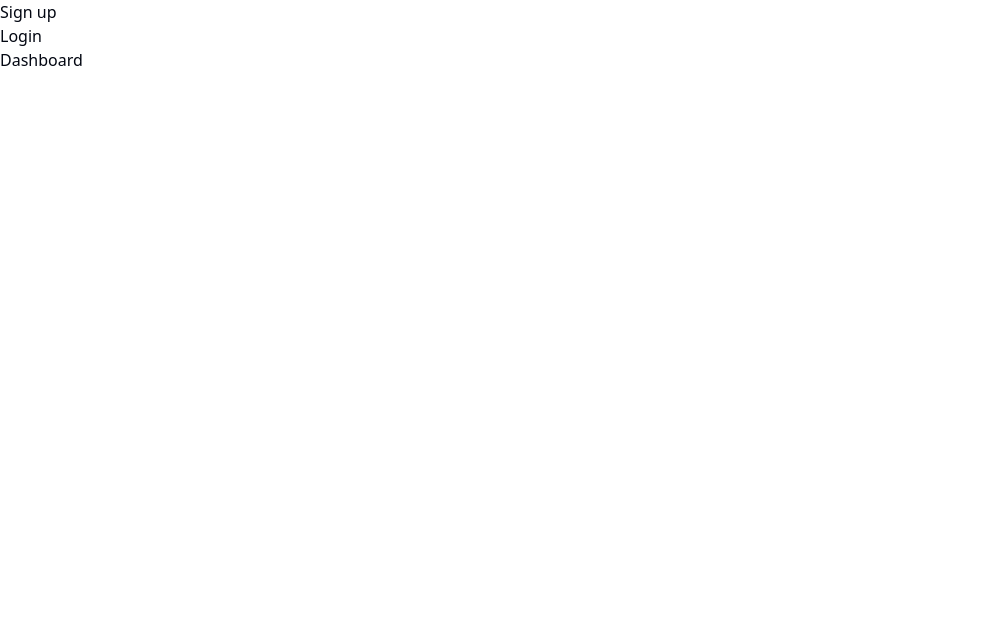
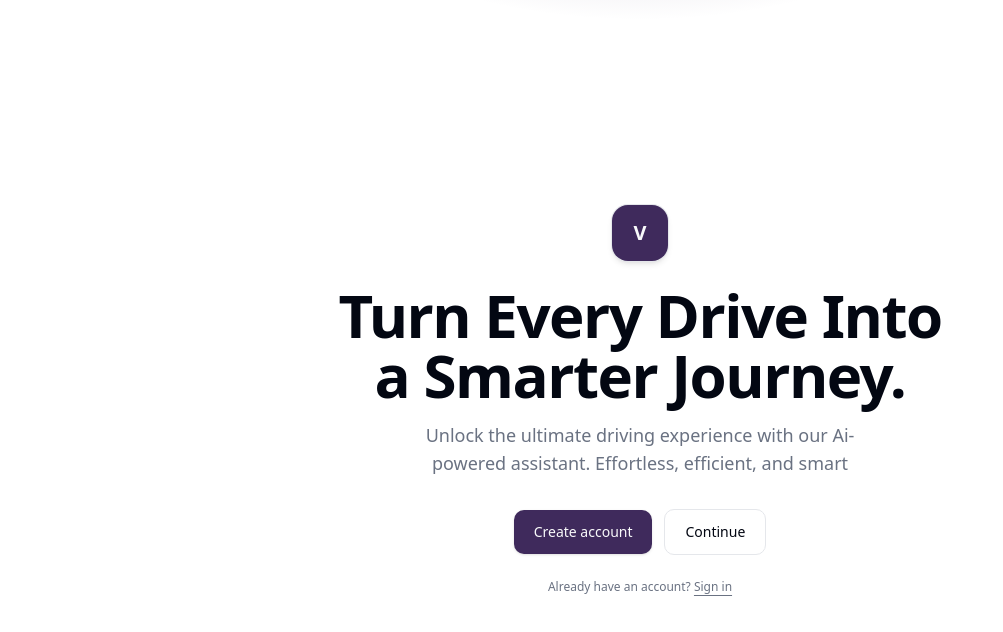
Before and after one commit to AdebestAA/vechtron-build, a Next.js app: page / in a window 1280 px wide. Shown: the top 632 px of the page, without its empty margins (0-1003 px from the left). Built offline with nearby package versions, Linux system fonts and the light colour scheme.

Commit message:
Update page.tsx

```diff
--- a/src/app/page.tsx
+++ b/src/app/page.tsx
@@ -1,15 +1,50 @@
-import { Card } from "@/components/ui/card";
-import Image from "next/image";
 import Link from "next/link";
 
 export default function Home() {
   return (
     <div className="">
-<Link href={"/sign-up"}>Sign up</Link>
-<br />
-<Link href={"/sign-in"}>Login</Link>
-<br />
-<Link href={"/dashboard"}>Dashboard</Link>
+      <main className="relative isolate min-h-screen bg-background">
+        <div
+          aria-hidden
+          className="pointer-events-none absolute inset-0 -z-10 [background:radial-gradient(600px_300px_at_50%_-20%,color-mix(in_oklab,var(--color-primary)_28%,transparent),transparent_60%)]"
+        />
+
+        <section className="relative z-10 mx-auto flex min-h-screen max-w-3xl flex-col items-center justify-center px-6 text-center">
+          <div className="mb-6 flex h-14 w-14 items-center justify-center rounded-2xl bg-primary text-primary-foreground shadow-md ring-1 ring-border">
+            <span className="text-xl font-semibold">V</span>
+          </div>
+          <h1 className="text-4xl font-semibold tracking-tight md:text-6xl">
+            Turn Every Drive Into
+            <br />
+            a Smarter Journey.
+          </h1>
+          <p className="mt-4 max-w-prose text-balance text-base text-muted-foreground md:text-lg">
+            Unlock the ultimate driving experience with our Ai-powered assistant. Effortless, efficient, and smart
+          </p>
+
+          <div className="mt-8 flex w-full flex-col items-center justify-center gap-3 sm:flex-row">
+            <Link
+              href="/sign-up"
+              className="inline-flex w-full items-center justify-center rounded-lg bg-primary px-5 py-3 text-sm font-medium text-primary-foreground shadow transition hover:opacity-90 focus-visible:outline-none focus-visible:ring-2 focus-visible:ring-ring sm:w-auto"
+            >
+              Create account
+            </Link>
+            <Link
+              href="/sign-in"
+              className="inline-flex w-full items-center justify-center rounded-lg border border-border bg-background px-5 py-3 text-sm font-medium text-foreground transition hover:bg-muted/40 focus-visible:outline-none focus-visible:ring-2 focus-visible:ring-ring sm:w-auto"
+            >
+              Continue
+            </Link>
+          </div>
+
+          <p className="mt-6 text-xs text-muted-foreground">
+            Already have an account?{" "}
+            <Link href="/sign-in" className="underline underline-offset-4">
+              Sign in
+            </Link>
+          </p>
+        </section>
+      </main>
     </div>
   );
 }
```
